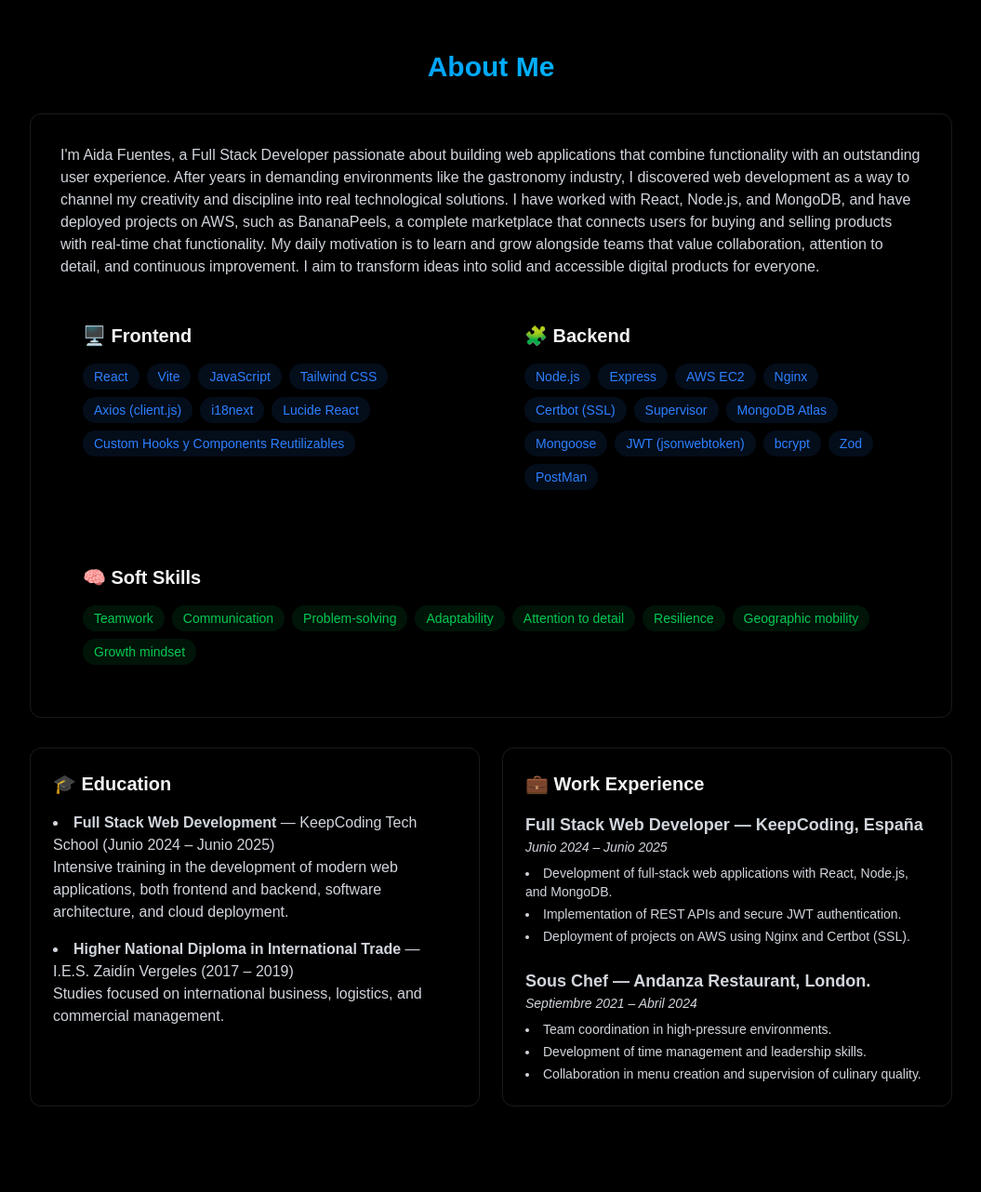
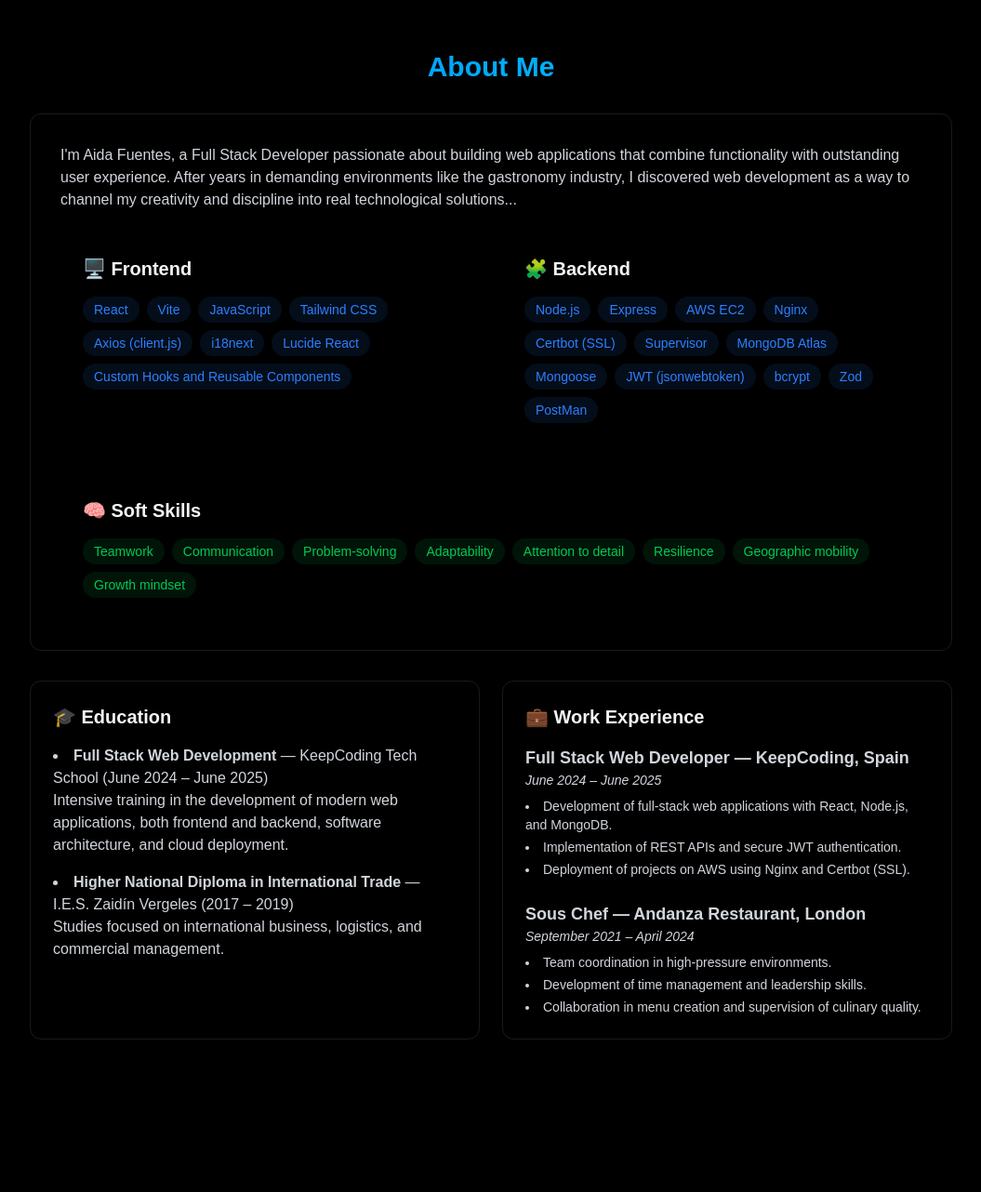
Before and after one commit to Aida230/PortFolioAida, a React (Vite) app: page / in a window 1280 px wide. Shown: the part 826-2108 px from the top of the page at 93% size, without its empty margins (112-1167 px from the left). Built offline with nearby package versions, Linux system fonts and the light colour scheme.

Commit message:
translate about me

```diff
--- a/src/components/sections/About.jsx
+++ b/src/components/sections/About.jsx
@@ -1,6 +1,9 @@
 import { RevealOnScroll } from "../RevealOnScroll";
+import { useTranslation } from "react-i18next";
 
 export const About = () => {
+  const { t } = useTranslation();
+
   const frontendSkills = [
     "React",
     "Vite",
@@ -9,8 +12,9 @@ export const About = () => {
     "Axios (client.js)",
     "i18next",
     "Lucide React",
-    "Custom Hooks y Components Reutilizables",
+    "Custom Hooks and Reusable Components"
   ];
+
   const backendSkills = [
     "Node.js",
     "Express",
@@ -23,18 +27,10 @@ export const About = () => {
     "JWT (jsonwebtoken)",
     "bcrypt",
     "Zod",
-    "PostMan",
+    "PostMan"
   ];
-  const softSkills = [
-    "Teamwork",
-    "Communication",
-    "Problem-solving",
-    "Adaptability",
-    "Attention to detail",
-    "Resilience",
-    "Geographic mobility",
-    "Growth mindset",
-  ];
+
+  const softSkills = t('about.softSkillsList', { returnObjects: true });
 
   return (
     <section
@@ -44,26 +40,18 @@ export const About = () => {
       <RevealOnScroll>
         <div className="max-w-5xl mx-auto px-4">
           <h2 className="text-3xl font-bold mb-8 bg-gradient-to-r from-blue-500 to-cyan-400 bg-clip-text text-transparent text-center">
-            About Me
+            {t('about.title')}
           </h2>
+
           <div className="rounded-xl p-8 border border-white/10 hover:-translate-y-1 transition-all">
             <p className="text-gray-300 mb-6">
-              I'm Aida Fuentes, a Full Stack Developer passionate about building
-              web applications that combine functionality with an outstanding
-              user experience. After years in demanding environments like the
-              gastronomy industry, I discovered web development as a way to
-              channel my creativity and discipline into real technological
-              solutions. I have worked with React, Node.js, and MongoDB, and
-              have deployed projects on AWS, such as BananaPeels, a complete
-              marketplace that connects users for buying and selling products
-              with real-time chat functionality. My daily motivation is to learn
-              and grow alongside teams that value collaboration, attention to
-              detail, and continuous improvement. I aim to transform ideas into
-              solid and accessible digital products for everyone.
+              {t('about.description')}
             </p>
+
             <div className="grid grid-cols-1 md:grid-cols-2 gap-6">
+              {/* Frontend */}
               <div className="rounded-xl p-6 hover:-translate-y-1 transition-all">
-                <h3 className="text-xl font-bold mb-4">🖥️ Frontend</h3>
+                <h3 className="text-xl font-bold mb-4">🖥️ {t('about.frontend')}</h3>
                 <div className="flex flex-wrap gap-2">
                   {frontendSkills.map((tech, key) => (
                     <span
@@ -75,8 +63,10 @@ export const About = () => {
                   ))}
                 </div>
               </div>
+
+              {/* Backend */}
               <div className="rounded-xl p-6 hover:-translate-y-1 transition-all">
-                <h3 className="text-xl font-bold mb-4">🧩 Backend</h3>
+                <h3 className="text-xl font-bold mb-4">🧩 {t('about.backend')}</h3>
                 <div className="flex flex-wrap gap-2">
                   {backendSkills.map((tech, key) => (
                     <span
@@ -90,9 +80,9 @@ export const About = () => {
               </div>
             </div>
 
-            {/* NEW SOFT SKILLS SECTION */}
+            {/* Soft Skills */}
             <div className="rounded-xl p-6 hover:-translate-y-1 transition-all mt-8">
-              <h3 className="text-xl font-bold mb-4">🧠 Soft Skills</h3>
+              <h3 className="text-xl font-bold mb-4">🧠 {t('about.softSkills')}</h3>
               <div className="flex flex-wrap gap-2">
                 {softSkills.map((skill, key) => (
                   <span
@@ -106,65 +96,43 @@ export const About = () => {
             </div>
           </div>
 
+          {/* Education and Work Experience */}
           <div className="grid grid-cols-1 md:grid-cols-2 gap-6 mt-8">
+            {/* Education */}
             <div className="p-6 rounded-xl border border-white/10 hover:-translate-y-1 transition-all">
-              <h3 className="text-xl font-bold mb-4">🎓 Education</h3>
+              <h3 className="text-xl font-bold mb-4">🎓 {t('about.education.title')}</h3>
               <ul className="list-disc list-inside text-gray-300 space-y-4">
                 <li>
-                  <strong>Full Stack Web Development</strong> — KeepCoding Tech
-                  School (Junio 2024 – Junio 2025)
-                  <br />
-                  Intensive training in the development of modern web applications, both frontend and backend, software architecture, and cloud deployment.
+                  <strong>{t('about.education.course1.title')}</strong> — {t('about.education.course1.school')}<br />
+                  {t('about.education.course1.description')}
                 </li>
                 <li>
-                  <strong>Higher National Diploma in International Trade</strong> —
-                  I.E.S. Zaidín Vergeles (2017 – 2019)
-                  <br />
-                  Studies focused on international business, logistics, and commercial management.
+                  <strong>{t('about.education.course2.title')}</strong> — {t('about.education.course2.school')}<br />
+                  {t('about.education.course2.description')}
                 </li>
               </ul>
             </div>
 
+            {/* Work Experience */}
             <div className="p-6 rounded-xl border border-white/10 hover:-translate-y-1 transition-all">
-              <h3 className="text-xl font-bold mb-4">💼 Work Experience</h3>
+              <h3 className="text-xl font-bold mb-4">💼 {t('about.work.title')}</h3>
               <div className="space-y-6 text-gray-300">
                 <div>
-                  <h4 className="font-semibold text-lg">
-                    Full Stack Web Developer — KeepCoding, España
-                  </h4>
-                  <p className="text-sm">
-                    <em>Junio 2024 – Junio 2025</em>
-                  </p>
+                  <h4 className="font-semibold text-lg">{t('about.work.job1.title')}</h4>
+                  <p className="text-sm"><em>{t('about.work.job1.dates')}</em></p>
                   <ul className="list-disc list-inside mt-2 space-y-1 text-sm">
-                    <li>
-                      Development of full-stack web applications with React, Node.js, and MongoDB.
-                    </li>
-                    <li>
-                      Implementation of REST APIs and secure JWT authentication.
-                    </li>
-                    <li>
-                      Deployment of projects on AWS using Nginx and Certbot (SSL).
-                    </li>
+                    {t('about.work.job1.tasks', { returnObjects: true }).map((task, idx) => (
+                      <li key={idx}>{task}</li>
+                    ))}
                   </ul>
                 </div>
-
                 <div>
-                  <h4 className="font-semibold text-lg">
-                    Sous Chef — Andanza Restaurant, London.
-                  </h4>
-                  <p className="text-sm">
-                    <em>Septiembre 2021 – Abril 2024</em>
-                  </p>
+                  <h4 className="font-semibold text-lg">{t('about.work.job2.title')}</h4>
+                  <p className="text-sm"><em>{t('about.work.job2.dates')}</em></p>
                   <ul className="list-disc list-inside mt-2 space-y-1 text-sm">
-                    <li>
-                      Team coordination in high-pressure environments.
-                    </li>
-                    <li>
-                      Development of time management and leadership skills.
-                    </li>
-                    <li>
-                      Collaboration in menu creation and supervision of culinary quality.
-                    </li>
+                    {t('about.work.job2.tasks', { returnObjects: true }).map((task, idx) => (
+                      <li key={idx}>{task}</li>
+                    ))}
                   </ul>
                 </div>
               </div>
--- a/src/locales/en.json
+++ b/src/locales/en.json
@@ -10,6 +10,57 @@
     "description": "I'm a full-stack developer who loves crafting clean, scalable web applications. My goal is to build solutions that offer both exceptional performance and a delightful user experience.",
     "viewProjects": "View Projects",
     "contactMe": "Contact Me"
+  },
+  "about": {
+    "title": "About Me",
+    "description": "I'm Aida Fuentes, a Full Stack Developer passionate about building web applications that combine functionality with outstanding user experience. After years in demanding environments like the gastronomy industry, I discovered web development as a way to channel my creativity and discipline into real technological solutions...",
+    "frontend": "Frontend",
+    "backend": "Backend",
+    "softSkills": "Soft Skills",
+    "softSkillsList": [
+      "Teamwork",
+      "Communication",
+      "Problem-solving",
+      "Adaptability",
+      "Attention to detail",
+      "Resilience",
+      "Geographic mobility",
+      "Growth mindset"
+    ],
+    "education": {
+      "title": "Education",
+      "course1": {
+        "title": "Full Stack Web Development",
+        "school": "KeepCoding Tech School (June 2024 – June 2025)",
+        "description": "Intensive training in the development of modern web applications, both frontend and backend, software architecture, and cloud deployment."
+      },
+      "course2": {
+        "title": "Higher National Diploma in International Trade",
+        "school": "I.E.S. Zaidín Vergeles (2017 – 2019)",
+        "description": "Studies focused on international business, logistics, and commercial management."
+      }
+    },
+    "work": {
+      "title": "Work Experience",
+      "job1": {
+        "title": "Full Stack Web Developer — KeepCoding, Spain",
+        "dates": "June 2024 – June 2025",
+        "tasks": [
+          "Development of full-stack web applications with React, Node.js, and MongoDB.",
+          "Implementation of REST APIs and secure JWT authentication.",
+          "Deployment of projects on AWS using Nginx and Certbot (SSL)."
+        ]
+      },
+      "job2": {
+        "title": "Sous Chef — Andanza Restaurant, London",
+        "dates": "September 2021 – April 2024",
+        "tasks": [
+          "Team coordination in high-pressure environments.",
+          "Development of time management and leadership skills.",
+          "Collaboration in menu creation and supervision of culinary quality."
+        ]
+      }
+    }
   }
 
 
@@ -20,4 +71,5 @@
 
 
 
+
 }
--- a/src/locales/es.json
+++ b/src/locales/es.json
@@ -11,5 +11,67 @@
     "description": "Soy una desarrolladora full-stack apasionada por crear aplicaciones web limpias y escalables. Mi objetivo es construir soluciones que ofrezcan un rendimiento excepcional y una experiencia de usuario agradable.",
     "viewProjects": "Ver Proyectos",
     "contactMe": "Contáctame"
+  },
+  "about": {
+    "title": "Sobre Mí",
+    "description": "Soy Aida Fuentes, una desarrolladora Full Stack apasionada por construir aplicaciones web que combinen funcionalidad con una experiencia de usuario excepcional. Después de años en entornos exigentes como la industria gastronómica, descubrí el desarrollo web como una manera de canalizar mi creatividad y disciplina en soluciones tecnológicas reales...",
+    "frontend": "Frontend",
+    "backend": "Backend",
+    "softSkills": "Habilidades Blandas",
+    "softSkillsList": [
+      "Trabajo en equipo",
+      "Comunicación",
+      "Resolución de problemas",
+      "Adaptabilidad",
+      "Atención al detalle",
+      "Resiliencia",
+      "Movilidad geográfica",
+      "Mentalidad de crecimiento"
+    ],
+    "education": {
+      "title": "Educación",
+      "course1": {
+        "title": "Desarrollo Web Full Stack",
+        "school": "KeepCoding Tech School (Junio 2024 – Junio 2025)",
+        "description": "Formación intensiva en el desarrollo de aplicaciones web modernas, tanto frontend como backend, arquitectura de software y despliegue en la nube."
+      },
+      "course2": {
+        "title": "Grado Superior en Comercio Internacional",
+        "school": "I.E.S. Zaidín Vergeles (2017 – 2019)",
+        "description": "Estudios centrados en negocios internacionales, logística y gestión comercial."
+      }
+    },
+    "work": {
+      "title": "Experiencia Laboral",
+      "job1": {
+        "title": "Desarrolladora Web Full Stack — KeepCoding, España",
+        "dates": "Junio 2024 – Junio 2025",
+        "tasks": [
+          "Desarrollo de aplicaciones web full-stack con React, Node.js y MongoDB.",
+          "Implementación de API REST y autenticación JWT segura.",
+          "Despliegue de proyectos en AWS usando Nginx y Certbot (SSL)."
+        ]
+      },
+      "job2": {
+        "title": "Sous Chef — Restaurante Andanza, Londres",
+        "dates": "Septiembre 2021 – Abril 2024",
+        "tasks": [
+          "Coordinación de equipos en entornos de alta presión.",
+          "Desarrollo de habilidades de gestión del tiempo y liderazgo.",
+          "Colaboración en la creación de menús y supervisión de calidad culinaria."
+        ]
+      }
+    }
   }
+
+
+
+
+
+
+
+
+
+
+
 }
```
